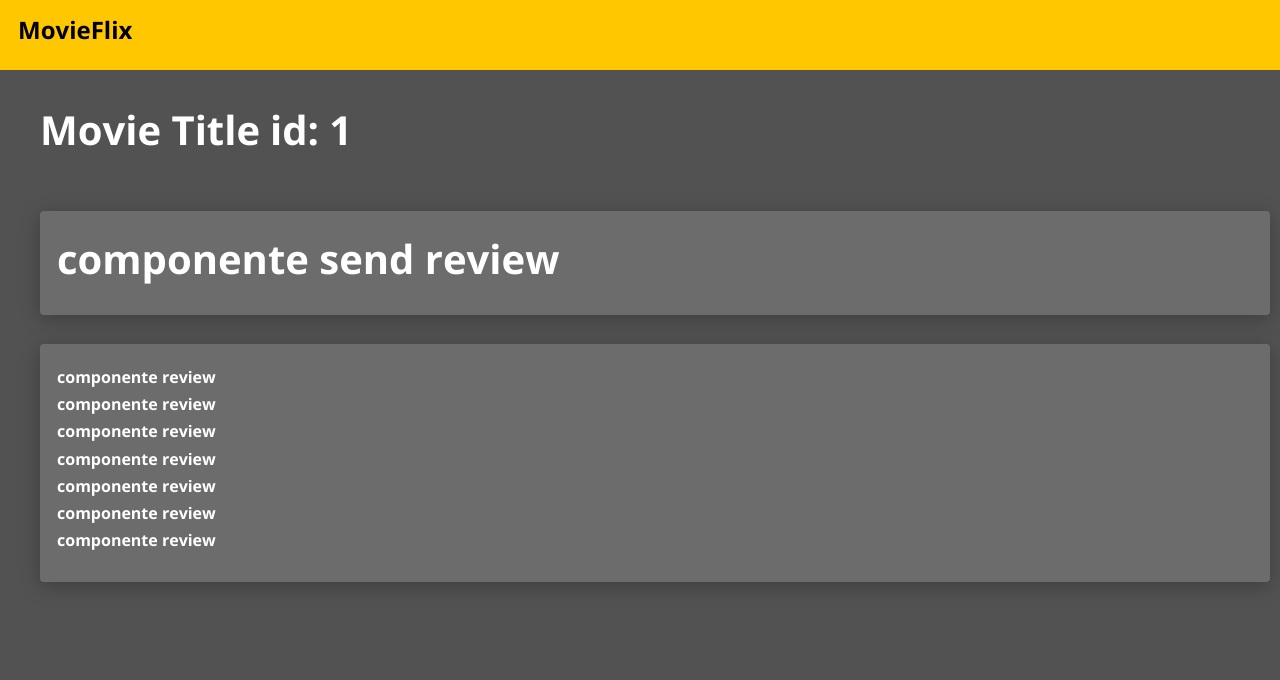
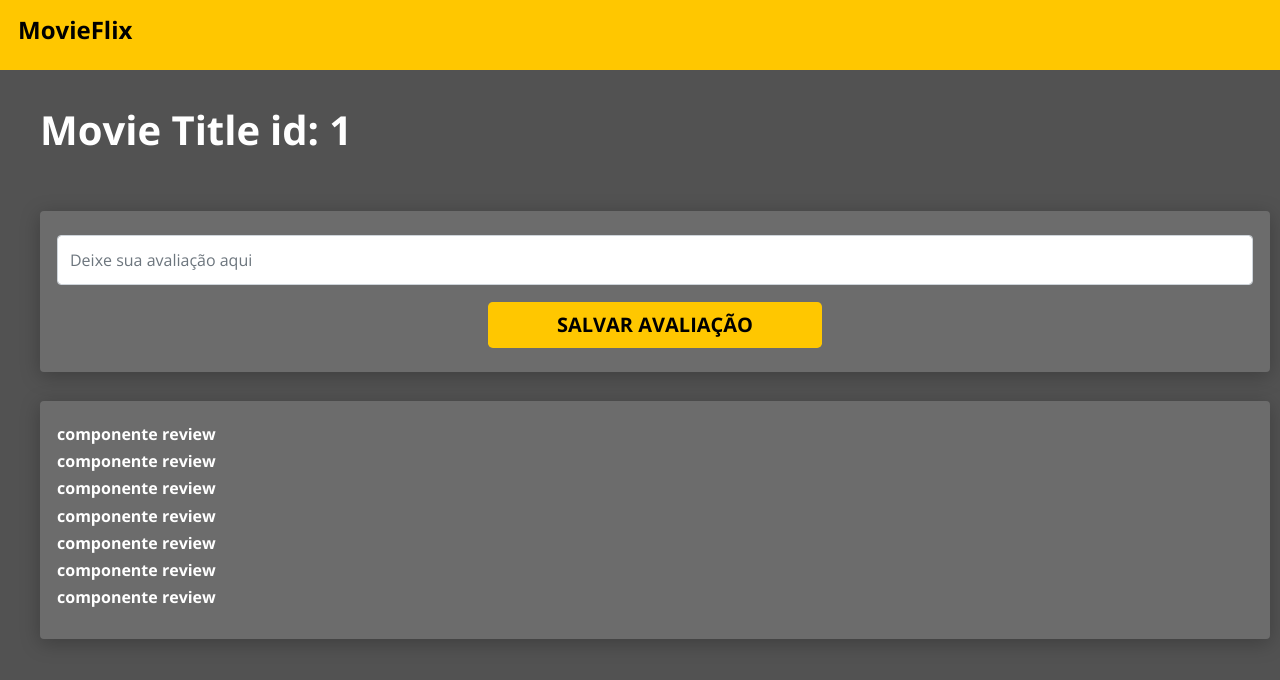
Before and after one commit to MarceloMachadoxD/TDDMovieFlixFrontend, a React (Create React App) app: page /movies/1 in a window 1280 px wide. Shown: the top 680 px of the page. Built offline with nearby package versions, Linux system fonts and the light colour scheme; the HTML template or start-up script is replaced by a standard one.

Commit message:
Add SendReview component and styles

```diff
--- /dev/null
+++ b/src/components/SendReview/index.tsx
@@ -0,0 +1,20 @@
+import { Button } from 'components/Button';
+import './styles.css';
+
+const SendReview = () => {
+  return (
+    <div className="review-form">
+      <form>
+        <input
+          className="form-control"
+          type="text"
+          placeholder="Deixe sua avaliação aqui"
+          required
+        />
+        <Button buttonLabel="SALVAR AVALIAÇÃO" />
+      </form>
+    </div>
+  );
+};
+
+export default SendReview;
--- /dev/null
+++ b/src/components/SendReview/styles.css
@@ -0,0 +1,22 @@
+.review-form form {
+  display: flex;
+  flex-direction: column;
+  align-items: center;
+  width: 100%;
+}
+
+.review-form input {
+  margin-bottom: 17px;
+  width: 100%;
+  height: 50px;
+}
+
+.review-form button {
+  width: 100%;
+}
+
+@media (min-width: 1200px) {
+  .review-form button {
+    width: 334px;
+  }
+}
--- a/src/pages/MovieDetails/index.tsx
+++ b/src/pages/MovieDetails/index.tsx
@@ -1,3 +1,4 @@
+import SendReview from 'components/SendReview';
 import './styles.css';
 
 const MovieDetails = () => {
@@ -9,7 +10,7 @@ const MovieDetails = () => {
           <h1>id: 1</h1>
         </div>
         <div className="movie-send-review">
-          <h1>componente send review</h1>
+          <SendReview />
         </div>
         <div className="review-list">
           <h6>componente review</h6>
```
